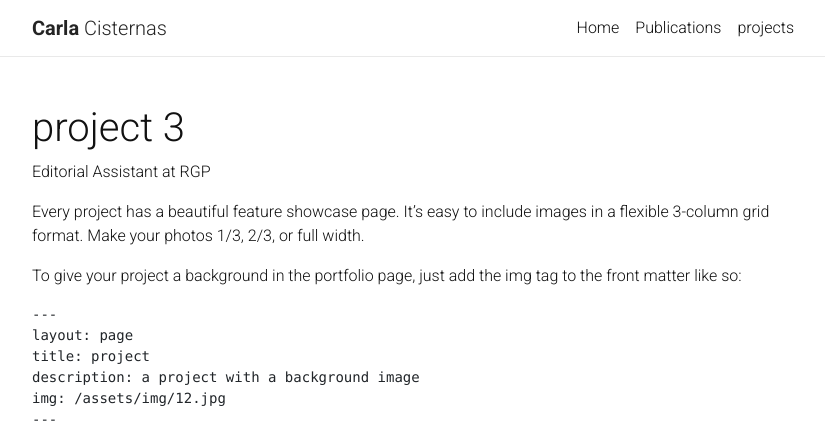
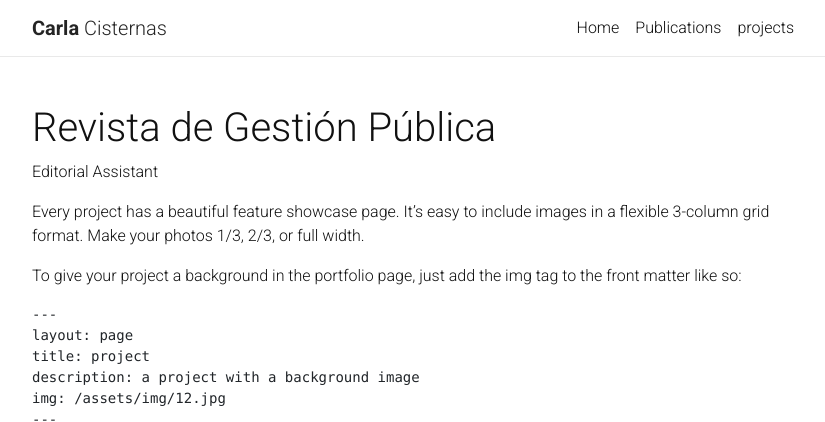
Before and after one commit to training-datalab/carlacisternas.com, a Jekyll site: the page built from _projects/3_project.markdown, in a window 1280 px wide and 900 px high, cut to the strip 0-422 px from the top of the window. Shown: the whole strip, without its empty margins (223-1048 px from the left). Built offline with Jekyll 4.4.1, drawn with Linux system fonts in a browser that asks for light colours; nearby versions of some CDN libraries; a style sheet for code colours, icons or effects is not loaded.

Commit message:
Update 3_project.markdown

```diff
--- a/_projects/3_project.markdown
+++ b/_projects/3_project.markdown
@@ -1,10 +1,10 @@
 ---
 layout: page
-title: project 3
-description: Editorial Assistant at RGP
+title: Revista de Gestión Pública
+description: Editorial Assistant
 img: /assets/img/logo-RGP.png
-redirect: https://unsplash.com
-importance: 3
+redirect: http://www.revistadegestionpublica.cl/index.php/rgp
+importance: 1
 ---
 
 Every project has a beautiful feature showcase page.
```
